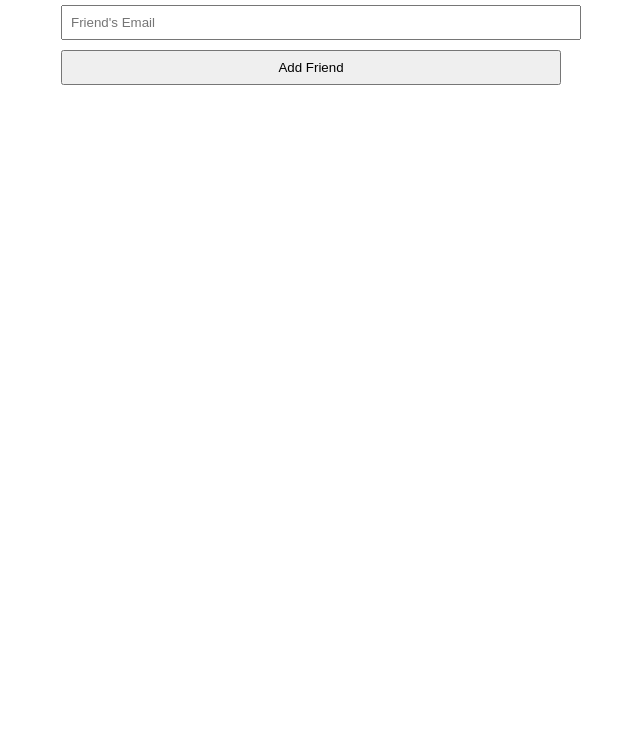
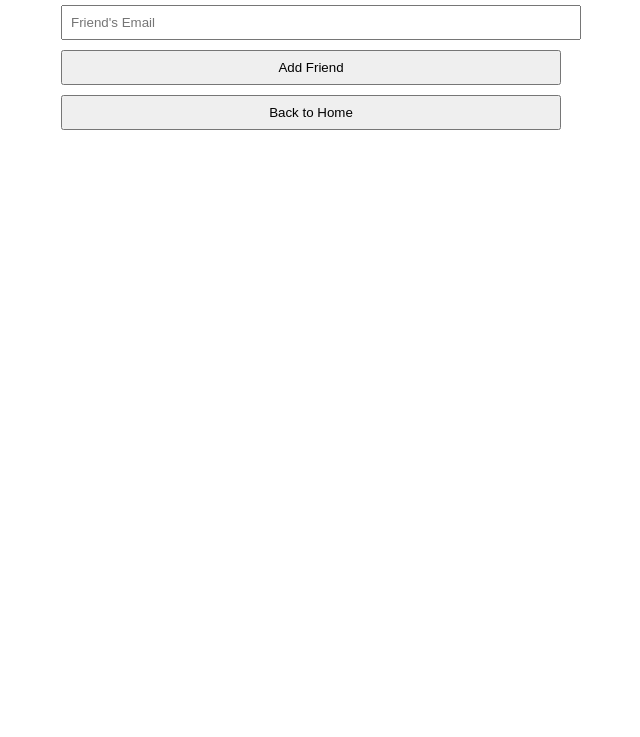
Before and after one commit to jakeryan1323/beerdex, a plain HTML site: page add_friend.html in a window 1280 px wide. Shown: the part 63-800 px from the top of the page, without its empty margins (329-969 px from the left). Drawn offline with Linux system fonts and the light colour scheme.

Commit message:
Add files via upload

```diff
--- a/add_friend.html
+++ b/add_friend.html
@@ -24,6 +24,7 @@
     <h2>Add a Friend</h2>
     <input type="email" id="friendEmail" placeholder="Friend's Email">
     <button onclick="addFriendByEmail()">Add Friend</button>
+    <button onclick="goToHomePage()">Back to Home</button>
 
     <script src="https://www.gstatic.com/firebasejs/9.6.10/firebase-app-compat.js"></script>
     <script src="https://www.gstatic.com/firebasejs/9.6.10/firebase-auth-compat.js"></script>
@@ -80,6 +81,10 @@
                 })
                 .catch(error => alert("Error fetching sign-in methods: " + error.message));
         }
+
+        function goToHomePage() {
+            window.location.href = "index.html";  // Replace "index.html" with your home page filename
+        }
     </script>
 </body>
 </html>
```
Also changed, not shown: friends_ratings.html (+0 -1 lines).
